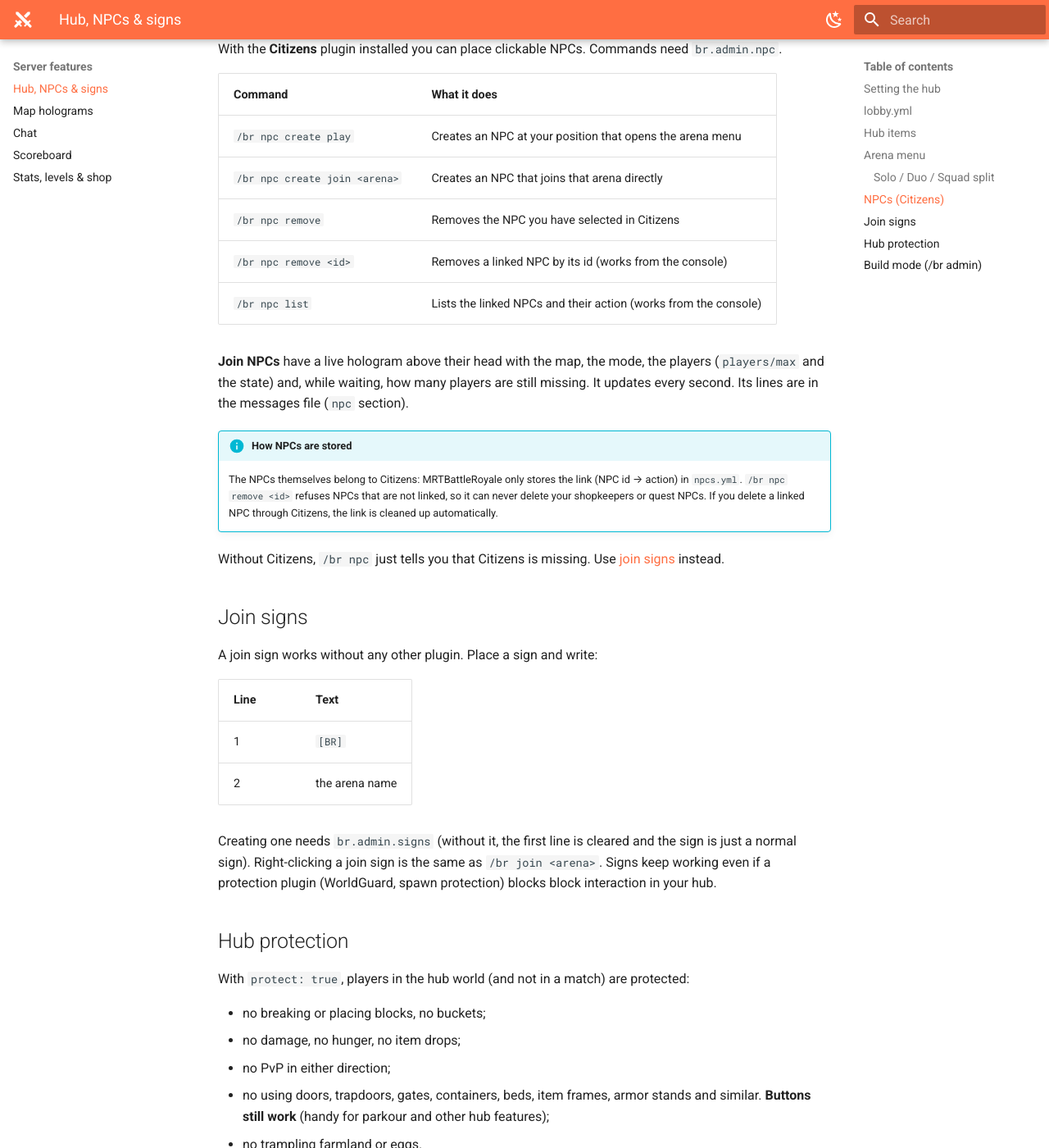
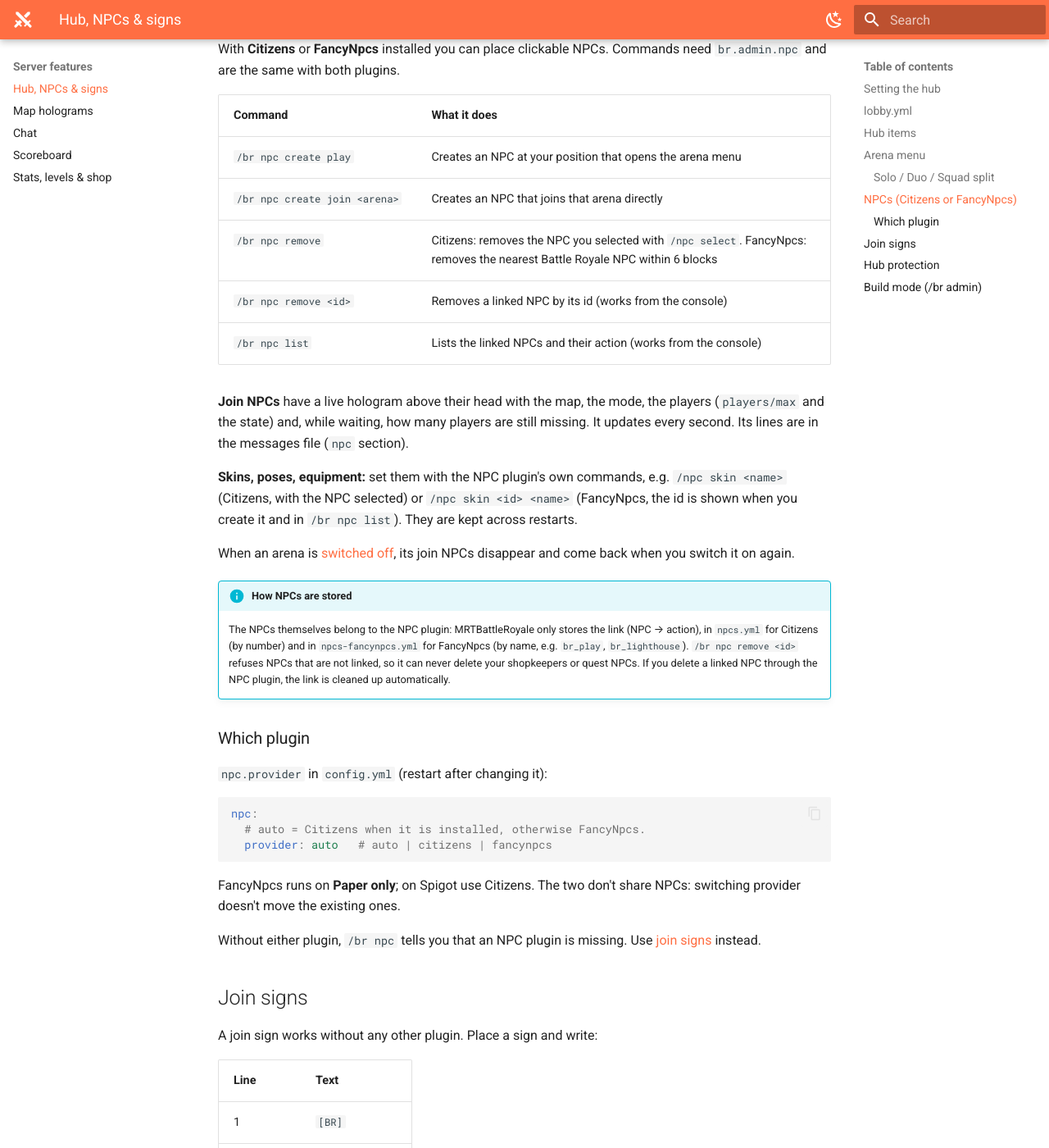
Before and after one commit to Giuseppe-Marco/mrtbattleroyale-wiki, an MkDocs documentation site: the page built from docs/features/hub.md, in a window 1280 px wide and 1400 px high, scrolled down 3560 px. Shown: the whole window at 82% size. Built offline with MkDocs 1.6.1 and Material for MkDocs 9.7.7, drawn with Linux system fonts in a browser that asks for light colours.

Commit message:
FancyNpcs support, 2.1.2 changelog
Co-Authored-By: Claude Opus 5.5 <noreply@anthropic.com>

````diff
--- a/docs/features/hub.md
+++ b/docs/features/hub.md
@@ -128,24 +128,40 @@ arena-menu:
 
 Quick join uses the same matchmaking as `/br join solo|duo|squad`.
 
-## NPCs (Citizens)
+## NPCs (Citizens or FancyNpcs)
 
-With the **Citizens** plugin installed you can place clickable NPCs. Commands need `br.admin.npc`.
+With **Citizens** or **FancyNpcs** installed you can place clickable NPCs. Commands need `br.admin.npc` and are the same with both plugins.
 
 | Command | What it does |
 |---|---|
 | `/br npc create play` | Creates an NPC at your position that opens the arena menu |
 | `/br npc create join <arena>` | Creates an NPC that joins that arena directly |
-| `/br npc remove` | Removes the NPC you have selected in Citizens |
+| `/br npc remove` | Citizens: removes the NPC you selected with `/npc select`. FancyNpcs: removes the nearest Battle Royale NPC within 6 blocks |
 | `/br npc remove <id>` | Removes a linked NPC by its id (works from the console) |
 | `/br npc list` | Lists the linked NPCs and their action (works from the console) |
 
 **Join NPCs** have a live hologram above their head with the map, the mode, the players (`players/max` and the state) and, while waiting, how many players are still missing. It updates every second. Its lines are in the messages file (`npc` section).
 
+**Skins, poses, equipment:** set them with the NPC plugin's own commands, e.g. `/npc skin <name>` (Citizens, with the NPC selected) or `/npc skin <id> <name>` (FancyNpcs, the id is shown when you create it and in `/br npc list`). They are kept across restarts.
+
+When an arena is [switched off](../reference/commands.md#enabling-and-disabling-arenas), its join NPCs disappear and come back when you switch it on again.
+
 !!! info "How NPCs are stored"
-    The NPCs themselves belong to Citizens: MRTBattleRoyale only stores the link (NPC id → action) in `npcs.yml`. `/br npc remove <id>` refuses NPCs that are not linked, so it can never delete your shopkeepers or quest NPCs. If you delete a linked NPC through Citizens, the link is cleaned up automatically.
+    The NPCs themselves belong to the NPC plugin: MRTBattleRoyale only stores the link (NPC → action), in `npcs.yml` for Citizens (by number) and in `npcs-fancynpcs.yml` for FancyNpcs (by name, e.g. `br_play`, `br_lighthouse`). `/br npc remove <id>` refuses NPCs that are not linked, so it can never delete your shopkeepers or quest NPCs. If you delete a linked NPC through the NPC plugin, the link is cleaned up automatically.
 
-Without Citizens, `/br npc` just tells you that Citizens is missing. Use [join signs](#join-signs) instead.
+### Which plugin
+
+`npc.provider` in `config.yml` (restart after changing it):
+
+```yaml
+npc:
+  # auto = Citizens when it is installed, otherwise FancyNpcs.
+  provider: auto   # auto | citizens | fancynpcs
+```
+
+FancyNpcs runs on **Paper only**; on Spigot use Citizens. The two don't share NPCs: switching provider doesn't move the existing ones.
+
+Without either plugin, `/br npc` tells you that an NPC plugin is missing. Use [join signs](#join-signs) instead.
 
 ## Join signs
 
--- a/docs/reference/commands.md
+++ b/docs/reference/commands.md
@@ -200,15 +200,15 @@ Need **`br.admin.economy`**. Work for offline players known to the server. Amoun
 | `/br coins <give\|take\|set> <player> <amount>` | Changes a player's coins. |
 | `/br xp <give\|take\|set> <player> <amount>` | Changes a player's XP (the level follows the XP). |
 
-### NPCs (Citizens)
+### NPCs (Citizens or FancyNpcs)
 
-Need **`br.admin.npc`** and the Citizens plugin. See [Hub, NPCs & signs](../features/hub.md).
+Need **`br.admin.npc`** and Citizens or FancyNpcs. See [Hub, NPCs & signs](../features/hub.md).
 
 | Command | Description |
 |---|---|
 | `/br npc create play` | Creates an NPC at your position that opens the arena menu. |
 | `/br npc create join <arena>` | Creates an NPC that joins the arena, with a live hologram. |
-| `/br npc remove [id]` | Removes a linked NPC by id, or (no id) the NPC selected with Citizens' `/npc select`. |
+| `/br npc remove [id]` | Removes a linked NPC by id, or (no id) the NPC selected with Citizens' `/npc select` / the nearest one within 6 blocks with FancyNpcs. |
 | `/br npc list` | Lists the linked NPCs. |
 
 `list` and `remove <id>` also work from the console.
````
Also changed, not shown: docs/changelog.md (+3 -1 lines), docs/faq.md (+2 -2 lines), docs/getting-started/installation.md (+1 -1 lines), docs/index.md (+1 -1 lines).
